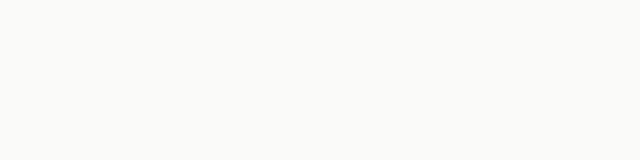
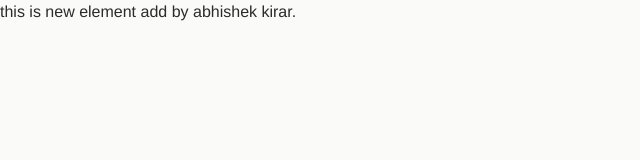
Before and after one commit to abhishekkira/hydrogen, a React app: page index.html in a window 1280 px wide. Shown: the whole page, without its empty margins (0-640 px from the left). Built offline with nearby package versions, Linux system fonts and the light colour scheme; some packages are replaced by stand-ins of ours; files whose address does not match are found by name.

Commit message:
changes addded by infoxgentech

```diff
--- a/index.html
+++ b/index.html
@@ -11,7 +11,7 @@
     <link rel="preconnect" href="https://hydrogen-preview.myshopify.com/" />
   </head>
   <body>
-    <div id="root"></div>
+    <div id="root">this is new element add by abhishek kirar.</div>
     <script type="module" src="/@shopify/hydrogen/entry-client"></script>
   </body>
 </html>
```
